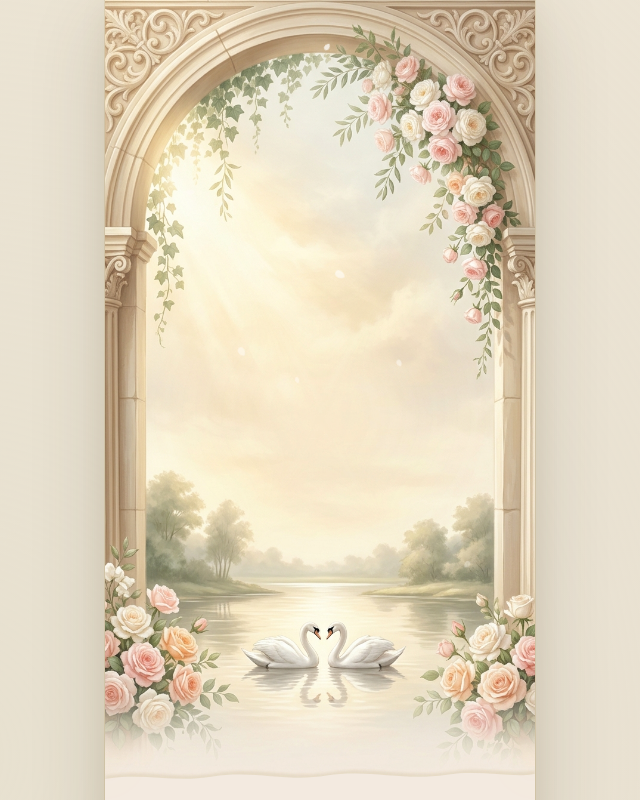
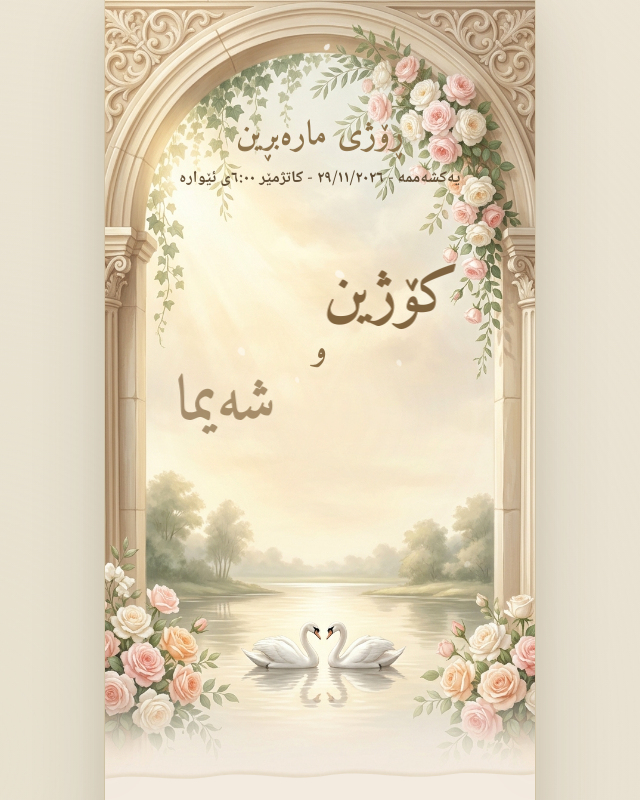
Before and after one commit to sayasabr80-lang/shema-kozhin-invitation, a React (Vite) app: page / in a window 1280 px wide. Both pictures are taken after a click on the button "Sh,K". Shown: the whole page, without its empty margins (320-960 px from the left). Built offline with nearby package versions, Linux system fonts and the light colour scheme; a web font is replaced by a local one.

Commit message:
Gradually fade Hero Section text during backlit reveal

```diff
--- a/src/components/HeroSection.jsx
+++ b/src/components/HeroSection.jsx
@@ -44,7 +44,7 @@ function HeroSection({ isOpening, isOpened }) {
       aria-label="پێشوازی ئاهەنگ"
       initial={{ scale: 0.96, opacity: 0 }}
       animate={isRevealing ? { scale: 1, opacity: 1 } : { scale: 0.96, opacity: 0 }}
-      transition={{ duration: 1.2, delay: isOpened ? 0 : 1.5, ease: LUXURY_EASE }}
+      transition={{ duration: 1.4, delay: 1.55, ease: LUXURY_EASE }}
       style={{
         position: 'relative',
         width: '100%',
@@ -130,11 +130,11 @@ function HeroSection({ isOpening, isOpened }) {
         ))}
       </div>
 
-      {/* Top Center Overlay Inside Arch */}
+      {/* Top Center Overlay Inside Arch — gradual slow dissolve during backlit reveal */}
       <motion.div
-        initial={{ opacity: 0, y: -16 }}
-        animate={isOpened ? { opacity: 1, y: 0 } : { opacity: 0, y: -16 }}
-        transition={{ duration: 0.85, delay: 0.1, ease: LUXURY_EASE }}
+        initial={{ opacity: 0, y: -10 }}
+        animate={isRevealing ? { opacity: 1, y: 0 } : { opacity: 0, y: -10 }}
+        transition={{ duration: 1.3, delay: 1.9, ease: LUXURY_EASE }}
         style={{
           position: 'absolute',
           top: '14%',
@@ -143,6 +143,7 @@ function HeroSection({ isOpening, isOpened }) {
           zIndex: 5,
           textAlign: 'center',
           paddingInline: 24,
+          willChange: 'transform, opacity',
         }}
       >
         <h1
@@ -170,7 +171,7 @@ function HeroSection({ isOpening, isOpened }) {
         </p>
       </motion.div>
 
-      {/* Center Staggered Couple Names */}
+      {/* Center Staggered Couple Names — slow, soft organic emergence */}
       <div
         style={{
           position: 'absolute',
@@ -188,9 +189,9 @@ function HeroSection({ isOpening, isOpened }) {
         }}
       >
         <motion.div
-          initial={{ opacity: 0, x: 26 }}
-          animate={isOpened ? { opacity: 1, x: 0 } : { opacity: 0, x: 26 }}
-          transition={{ duration: 0.9, delay: 0.25, ease: LUXURY_EASE }}
+          initial={{ opacity: 0, x: 14 }}
+          animate={isRevealing ? { opacity: 1, x: 0 } : { opacity: 0, x: 14 }}
+          transition={{ duration: 1.3, delay: 2.15, ease: LUXURY_EASE }}
           style={{
             alignSelf: 'flex-start',
             fontFamily: 'var(--font-heading)',
@@ -199,15 +200,16 @@ function HeroSection({ isOpening, isOpened }) {
             color: 'var(--bronze)',
             lineHeight: 1.05,
             textShadow: '0 2px 16px var(--hero-text-halo)',
+            willChange: 'transform, opacity',
           }}
         >
           {groomName}
         </motion.div>
 
         <motion.div
-          initial={{ opacity: 0, scale: 0.88 }}
-          animate={isOpened ? { opacity: 1, scale: 1 } : { opacity: 0, scale: 0.88 }}
-          transition={{ duration: 0.8, delay: 0.45, ease: LUXURY_EASE }}
+          initial={{ opacity: 0, scale: 0.92 }}
+          animate={isRevealing ? { opacity: 1, scale: 1 } : { opacity: 0, scale: 0.92 }}
+          transition={{ duration: 1.15, delay: 2.35, ease: LUXURY_EASE }}
           style={{
             alignSelf: 'center',
             fontFamily: 'var(--font-heading)',
@@ -217,15 +219,16 @@ function HeroSection({ isOpening, isOpened }) {
             lineHeight: 1,
             marginBlock: 2,
             textShadow: '0 2px 12px var(--hero-text-halo)',
+            willChange: 'transform, opacity',
           }}
         >
           و
         </motion.div>
 
         <motion.div
-          initial={{ opacity: 0, x: -26 }}
-          animate={isOpened ? { opacity: 1, x: 0 } : { opacity: 0, x: -26 }}
-          transition={{ duration: 0.9, delay: 0.6, ease: LUXURY_EASE }}
+          initial={{ opacity: 0, x: -14 }}
+          animate={isRevealing ? { opacity: 1, x: 0 } : { opacity: 0, x: -14 }}
+          transition={{ duration: 1.3, delay: 2.55, ease: LUXURY_EASE }}
           style={{
             alignSelf: 'flex-end',
             fontFamily: 'var(--font-heading)',
@@ -234,6 +237,7 @@ function HeroSection({ isOpening, isOpened }) {
             color: 'var(--bronze)',
             lineHeight: 1.05,
             textShadow: '0 2px 16px var(--hero-text-halo)',
+            willChange: 'transform, opacity',
           }}
         >
           {brideName}
@@ -243,8 +247,8 @@ function HeroSection({ isOpening, isOpened }) {
       {/* Lower Center Scroll Indicator Above Swans */}
       <motion.div
         initial={{ opacity: 0 }}
-        animate={isOpened ? { opacity: 1 } : { opacity: 0 }}
-        transition={{ duration: 0.9, delay: 0.8, ease: LUXURY_EASE }}
+        animate={isRevealing ? { opacity: 1 } : { opacity: 0 }}
+        transition={{ duration: 1.2, delay: 2.85, ease: LUXURY_EASE }}
         style={{
           position: 'absolute',
           bottom: '26%',
@@ -254,6 +258,7 @@ function HeroSection({ isOpening, isOpened }) {
           display: 'flex',
           flexDirection: 'column',
           alignItems: 'center',
+          willChange: 'opacity',
         }}
       >
         <button
```
